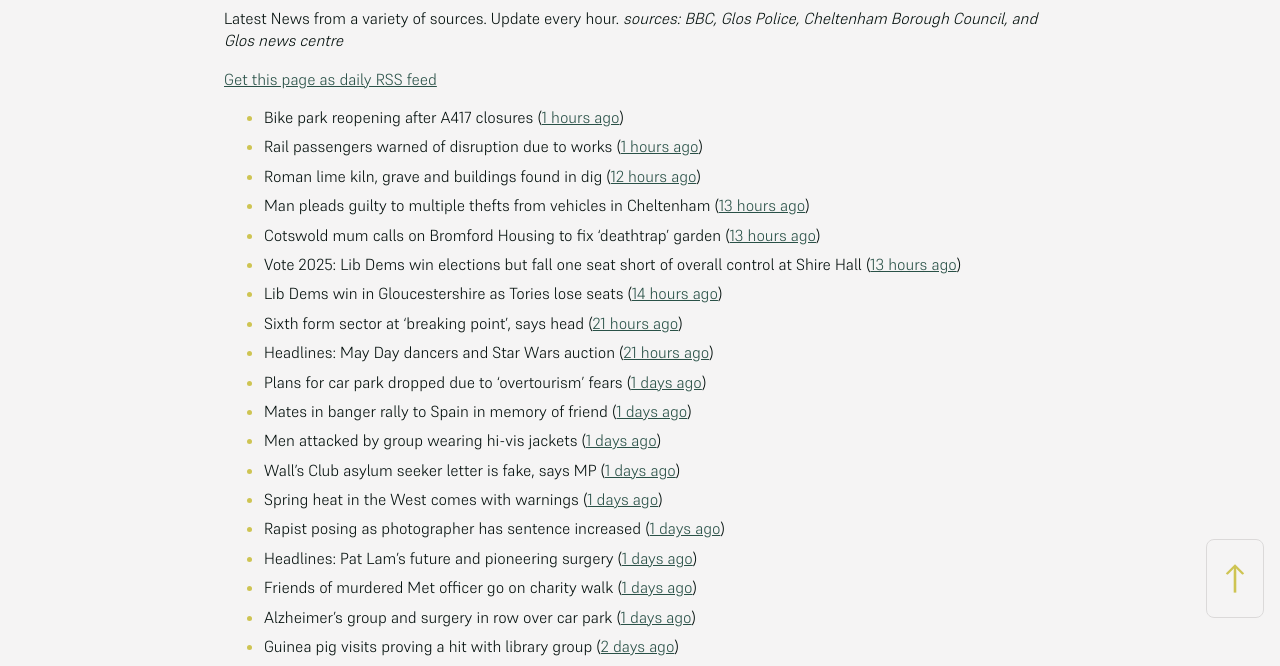
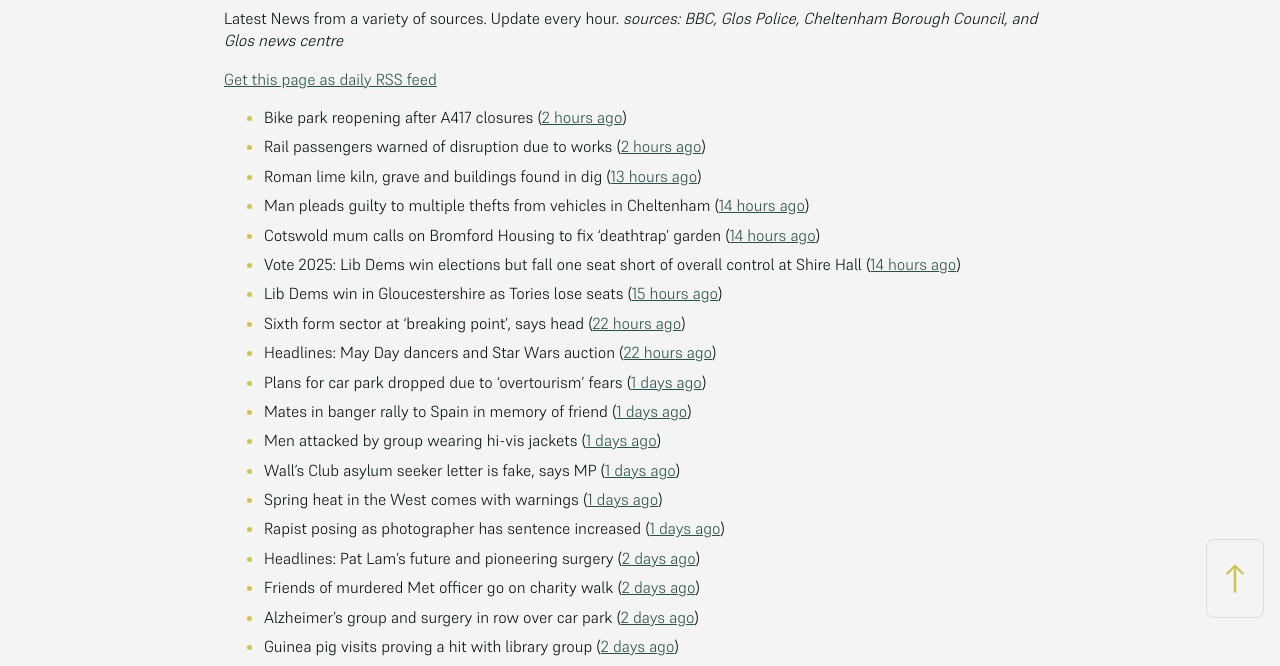
Before and after one commit to mat-0/cheltenham-open-data, a Jekyll site: the page built from _pages/news.md, in a window 1280 px wide. Shown: the part 266-932 px from the top of the page. Built offline with Jekyll 4.4.1, drawn with Linux system fonts in a browser that asks for light colours; some of the changed text lies outside the part shown.

Commit message:
Updated 2025-05-03 08:58:04

```diff
--- a/_pages/news.md
+++ b/_pages/news.md
@@ -12,24 +12,24 @@ _sources: BBC, Glos Police, Cheltenham Borough Council, and Glos news centre_
 [Get this page as daily RSS feed](/daily.rss)
 
 <!-- news_marker starts -->
-- Bike park reopening after A417 closures ([1 hours ago](https://www.bbc.com/news/articles/ceqre24yew9o))
-- Rail passengers warned of disruption due to works ([1 hours ago](https://www.bbc.com/news/articles/cde2jdn7k09o))
-- Roman lime kiln, grave and buildings found in dig ([12 hours ago](https://www.bbc.com/news/articles/c2dew1d26xjo))
-- Man pleads guilty to multiple thefts from vehicles in Cheltenham ([13 hours ago](https://gloucesternewscentre.co.uk/man-pleads-guilty-to-multiple-thefts-from-vehicles-in-cheltenham/))
-- Cotswold mum calls on Bromford Housing to fix ‘deathtrap’ garden ([13 hours ago](https://gloucesternewscentre.co.uk/cotswold-mum-calls-on-bromford-housing-to-fix-deathtrap-garden/))
-- Vote 2025: Lib Dems win elections but fall one seat short of overall control at Shire Hall ([13 hours ago](https://gloucesternewscentre.co.uk/vote-2025-lib-dems-win-elections-but-fall-one-seat-short-of-overall-control-at-shire-hall/))
-- Lib Dems win in Gloucestershire as Tories lose seats ([14 hours ago](https://www.bbc.com/news/articles/cd6j8e8ej6xo))
-- Sixth form sector at 'breaking point', says head ([21 hours ago](https://www.bbc.com/news/articles/c4gr7lkmkzjo))
-- Headlines: May Day dancers and Star Wars auction ([21 hours ago](https://www.bbc.com/news/articles/cvg9y17e5rgo))
+- Bike park reopening after A417 closures ([2 hours ago](https://www.bbc.com/news/articles/ceqre24yew9o))
+- Rail passengers warned of disruption due to works ([2 hours ago](https://www.bbc.com/news/articles/cde2jdn7k09o))
+- Roman lime kiln, grave and buildings found in dig ([13 hours ago](https://www.bbc.com/news/articles/c2dew1d26xjo))
+- Man pleads guilty to multiple thefts from vehicles in Cheltenham ([14 hours ago](https://gloucesternewscentre.co.uk/man-pleads-guilty-to-multiple-thefts-from-vehicles-in-cheltenham/))
+- Cotswold mum calls on Bromford Housing to fix ‘deathtrap’ garden ([14 hours ago](https://gloucesternewscentre.co.uk/cotswold-mum-calls-on-bromford-housing-to-fix-deathtrap-garden/))
+- Vote 2025: Lib Dems win elections but fall one seat short of overall control at Shire Hall ([14 hours ago](https://gloucesternewscentre.co.uk/vote-2025-lib-dems-win-elections-but-fall-one-seat-short-of-overall-control-at-shire-hall/))
+- Lib Dems win in Gloucestershire as Tories lose seats ([15 hours ago](https://www.bbc.com/news/articles/cd6j8e8ej6xo))
+- Sixth form sector at 'breaking point', says head ([22 hours ago](https://www.bbc.com/news/articles/c4gr7lkmkzjo))
+- Headlines: May Day dancers and Star Wars auction ([22 hours ago](https://www.bbc.com/news/articles/cvg9y17e5rgo))
 - Plans for car park dropped due to 'overtourism' fears ([1 days ago](https://www.bbc.com/news/articles/cm2xgzjmk63o))
 - Mates in banger rally to Spain in memory of friend ([1 days ago](https://www.bbc.com/news/articles/cx2wv3j4rwwo))
 - Men attacked by group wearing hi-vis jackets ([1 days ago](https://www.bbc.com/news/articles/c4g9r7xyr79o))
 - Wall's Club asylum seeker letter is fake, says MP ([1 days ago](https://www.bbc.com/news/articles/cjwv5dg2n1po))
 - Spring heat in the West comes with warnings ([1 days ago](https://www.bbc.com/news/articles/cj3x6zkr5y2o))
 - Rapist posing as photographer has sentence increased ([1 days ago](https://www.bbc.com/news/articles/c0l0r8enyd4o))
-- Headlines: Pat Lam's future and pioneering surgery ([1 days ago](https://www.bbc.com/news/articles/c3r8edpn5wxo))
-- Friends of murdered Met officer go on charity walk ([1 days ago](https://www.bbc.com/news/articles/cdjl0zje7d1o))
-- Alzheimer's group and surgery in row over car park ([1 days ago](https://www.bbc.com/news/articles/cwynejpx3yzo))
+- Headlines: Pat Lam's future and pioneering surgery ([2 days ago](https://www.bbc.com/news/articles/c3r8edpn5wxo))
+- Friends of murdered Met officer go on charity walk ([2 days ago](https://www.bbc.com/news/articles/cdjl0zje7d1o))
+- Alzheimer's group and surgery in row over car park ([2 days ago](https://www.bbc.com/news/articles/cwynejpx3yzo))
 - Guinea pig visits proving a hit with library group ([2 days ago](https://www.bbc.com/news/videos/cvgn0jgw00eo))
 - Cavendish House owners ‘committed’ to redevelopment amid disappointment over lack of progress ([2 days ago](https://gloucesternewscentre.co.uk/cavendish-house-owners-committed-to-redevelopment-amid-disappointment-over-lack-of-progress/))
 - Battle plan shows Tory target seats and paper candidates for Shire Hall polls ([2 days ago](https://gloucesternewscentre.co.uk/battle-plan-shows-tory-target-seats-and-paper-candidates-for-shire-hall-polls/))
```
Also changed, not shown: other parts of _pages/news.md (+2 -2 lines), _data/flood.json (+5 -69 lines), _pages/fix-my-street.md (+2 -2 lines), index.md (+5 -5 lines).
